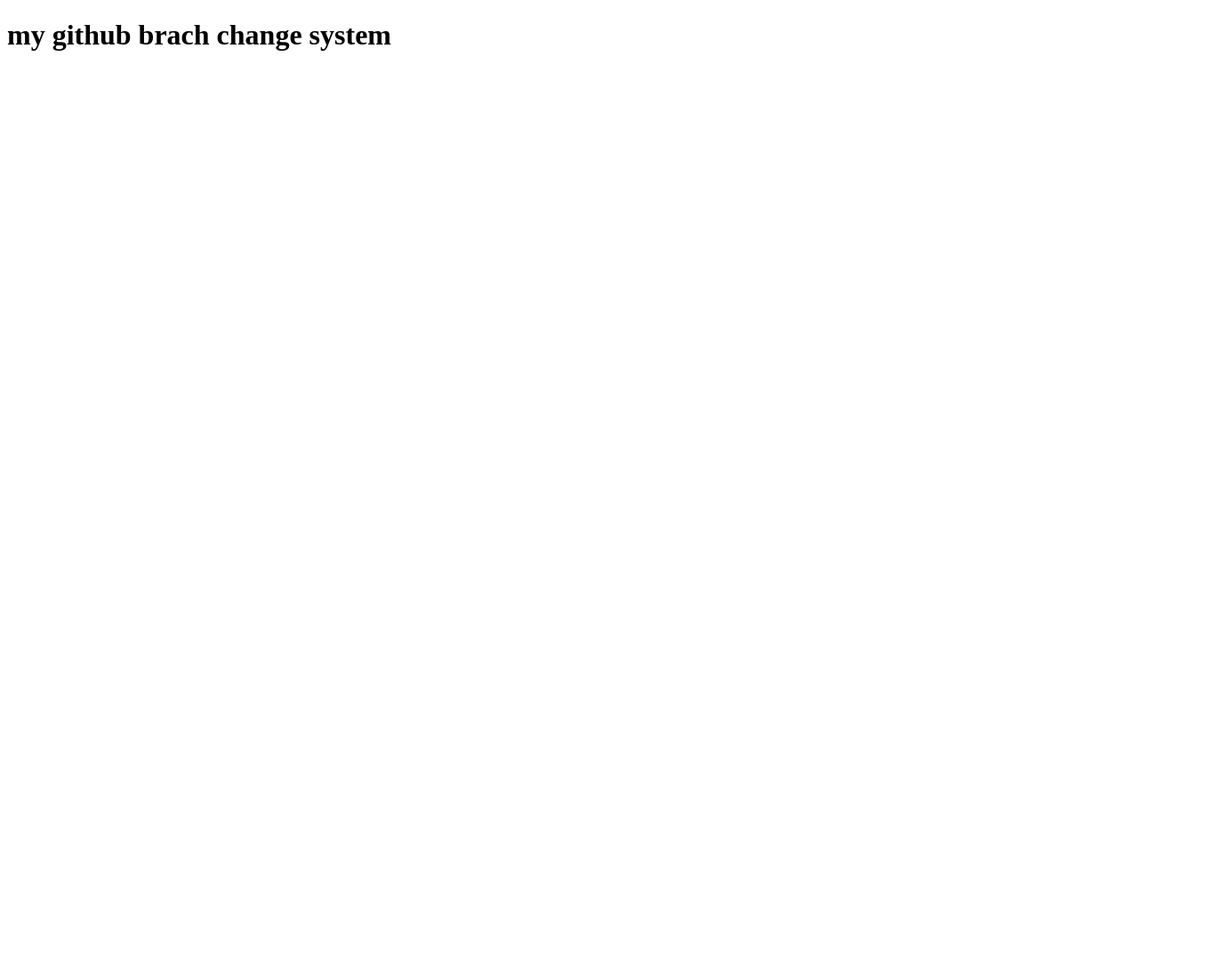
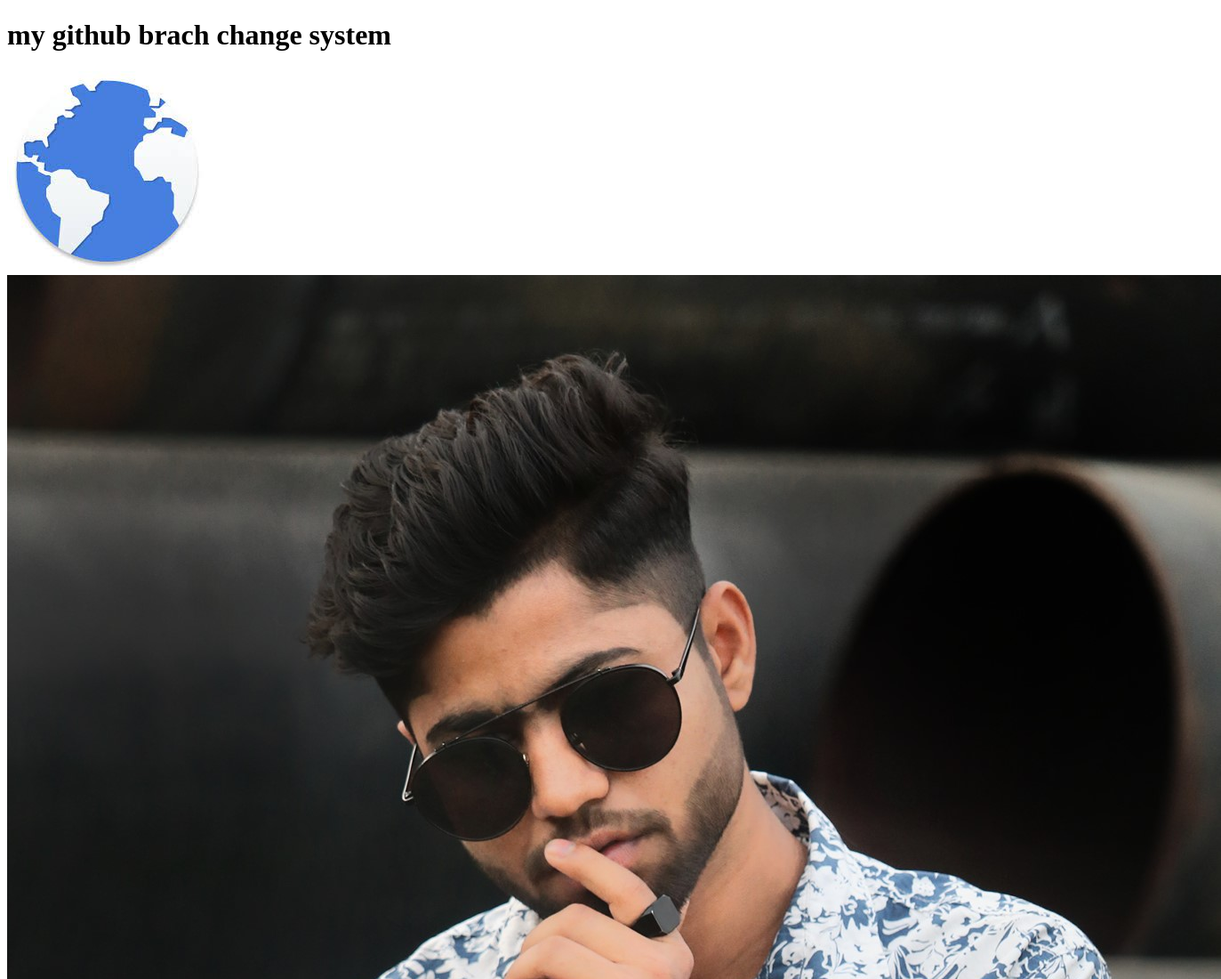
Before and after one commit to Ripon-43/prograaming-beta, a plain HTML site: page branch.html in a window 1280 px wide. Shown: the top 1100 px of the page at 89% size, 1373 px wide, since content can reach past the window. Before the commit the page ends 800 px from the top, so only its background shows below. Drawn offline with Linux system fonts and the light colour scheme.

Commit message:
branch change

```diff
--- a/branch.html
+++ b/branch.html
@@ -25,6 +25,7 @@
 </head>
 <body>
     <h1>my github brach change system</h1>
-
+    <img src="brw.jpg" alt="">
+    <img src="ripon.jpg" alt="">
 </body>
 </html>
```
